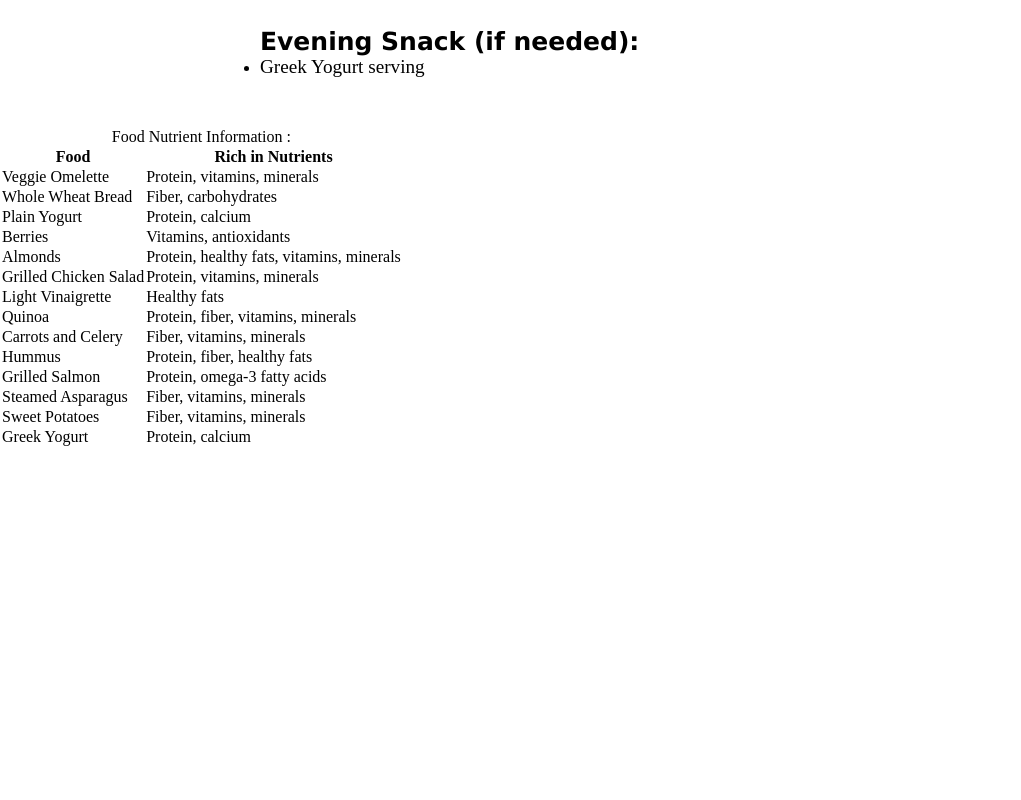
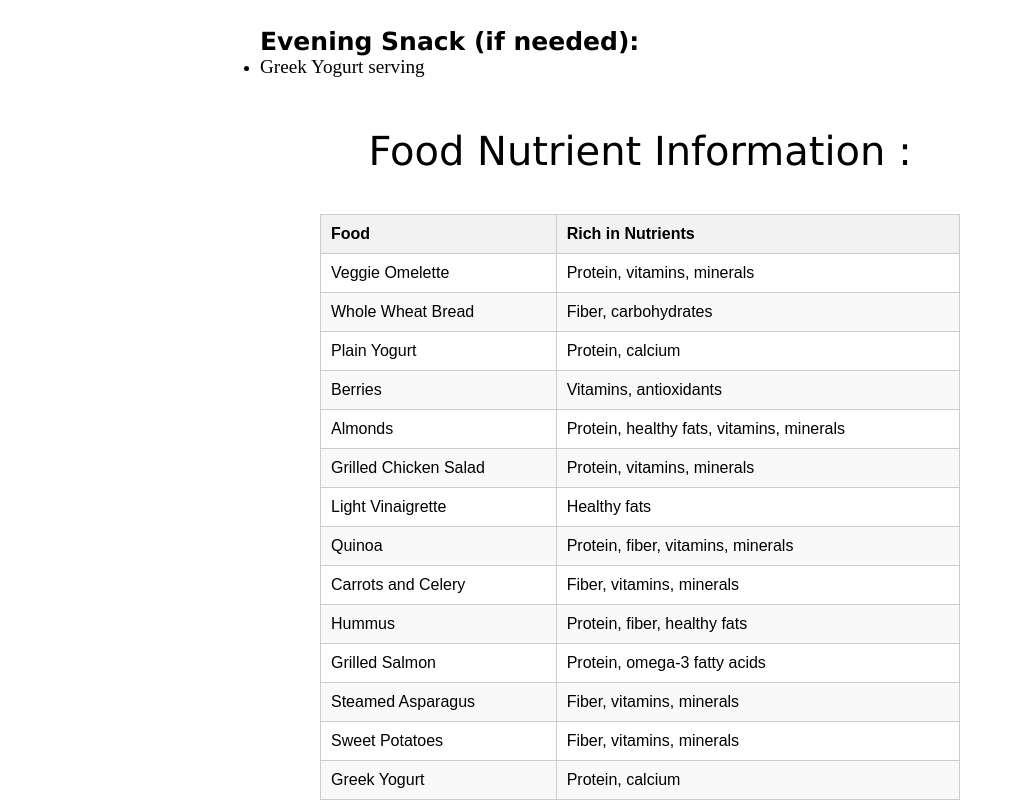
Before and after one commit to Tham-er/healthy-food-plan, a plain HTML site: page index.html in a window 1280 px wide. Shown: the part 696-1496 px from the top of the page, without its empty margins (0-1021 px from the left). Before the commit the page ends 1144 px from the top, so only its background shows below. Drawn offline with Linux system fonts and the light colour scheme.

Commit message:
styling the Tables plan

```diff
--- a/ressources/css/style.css
+++ b/ressources/css/style.css
@@ -4,10 +4,14 @@
     box-sizing: border-box;
 }
 
+
+/* header */
+
 .main-header{
     width: 100%;
     padding: 20px;
 }
+
 
 .plan-title{
     font-family: Verdana, Geneva, Tahoma, sans-serif;
@@ -16,6 +20,10 @@
     text-align: center;
     margin-bottom: 40px;
 }
+
+/* --------------------------------------------------------*/
+
+/* main section */
 
 .meal-plan{
     margin: 0 auto;
@@ -38,3 +46,48 @@
     text-decoration: none;
     font-size: larger;
 }
+
+/* --------------------------------------------------------*/
+
+/* Tables section*/
+
+.nutritional-info{
+    width: 100%;
+}
+
+caption{
+    font-family: Verdana, Geneva, Tahoma, sans-serif;
+    font-size: 40px;
+    margin-bottom: 40px;
+
+}
+
+/* Styles for array class */
+.food-table {
+    width: 50%; /* width of table */
+    margin: 0 auto; /* Center the table horizontally */
+    border-collapse: collapse;
+    font-family: Arial, sans-serif;
+}
+
+/* Styles for table cells (<td>) */
+.food-table td {
+    padding: 10px;
+    border: 1px solid #ccc;
+    text-align: left;
+}
+
+/* Styles for table headers (<th>) */
+.food-table th {
+    background-color: #f2f2f2; /* Grey background color for headers */
+    padding: 10px;
+    border: 1px solid #ccc;
+    text-align: left;
+}
+
+/* Styles for even lines (alternating colors) */
+.food-table tr:nth-child(even) {
+    background-color: #f9f9f9; /* Background color for even lines */
+}
+
+/* --------------------------------------------------------*/
```
